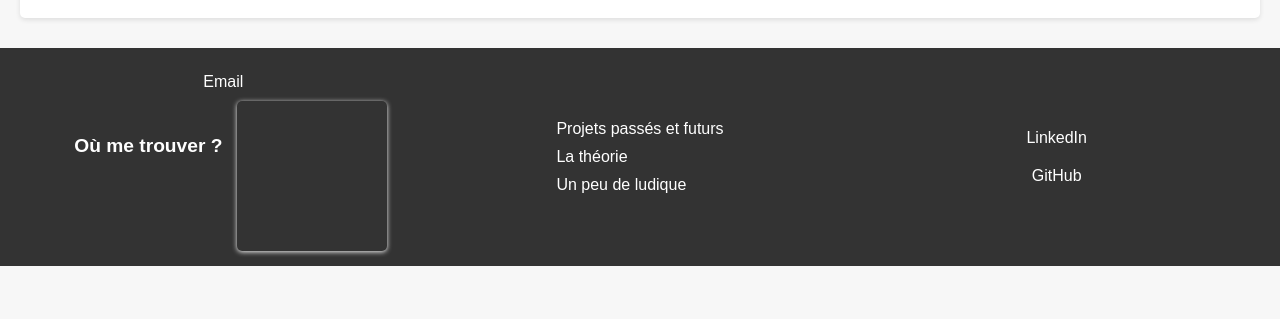
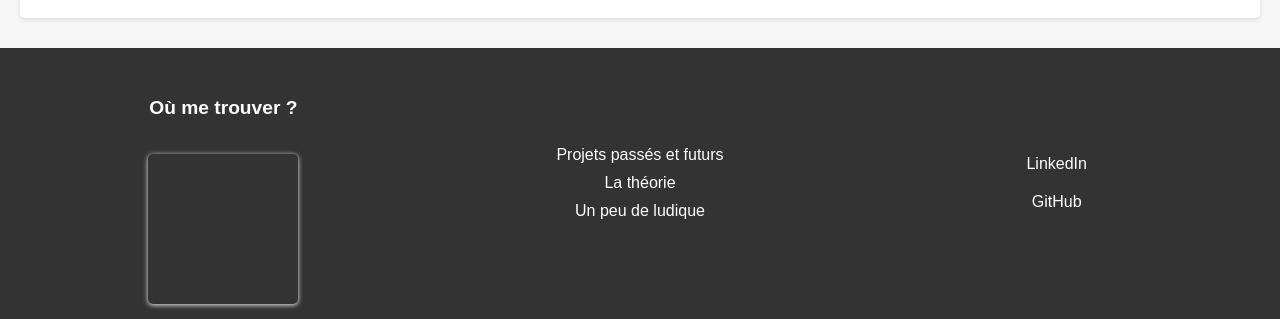
Before and after one commit to Poca23/portfolio2.0, a plain HTML site: page index.html in a window 1280 px wide. Shown: the part 1238-1557 px from the top of the page. Before the commit the page ends 1504 px from the top, so only its background shows below. Drawn offline with Linux system fonts and the light colour scheme.

Commit message:
mv css & html footer et header mail & map

```diff
--- a/index.html
+++ b/index.html
@@ -19,6 +19,9 @@
       <div class="header-text">
         <h1>Mon Portfolio</h1>
         <h2>Explorez mes projets et réalisations</h2>
+      </div>
+      <div class="mail">
+        <a href="mailto:">Email</a>
       </div>
     </header>
     <!-- Main -->
@@ -87,11 +90,8 @@
     <!-- Footer -->
     <footer>
       <div class="footer-left">
-        <a href="mailto:">Email</a>
         <div class="footer-map">
-          <h3>
-            Où me trouver ?
-          </h3>
+          <h3>Où me trouver ?</h3>
           <div id="map"></div>
         </div>
       </div>
--- a/styles.css
+++ b/styles.css
@@ -18,14 +18,12 @@ header {
   box-sizing: border-box;
 }
 
-body > header > div.logo{
+body > header > div.logo {
   text-align: center;
 }
 
-
 .logo {
   flex: 0 0 10%; /* Le logo occupe 10% du header */
-
 }
 
 .logo img {
@@ -94,7 +92,7 @@ article.facebook-feed h2 {
 
 .fb-page {
   margin: 0 auto;
-  width: 100% !important;  /* Assure que le widget occupe toute la largeur disponible */
+  width: 100% !important; /* Assure que le widget occupe toute la largeur disponible */
   height: auto !important;
   min-height: 600px;
   max-width: 500px;
@@ -105,7 +103,7 @@ article.facebook-feed h2 {
 }
 
 .fb-image-container img {
-  width: 100%;  /* L'image est responsive */
+  width: 100%; /* L'image est responsive */
   max-width: 80px;
   height: auto;
   object-fit: cover;
@@ -145,28 +143,38 @@ footer {
 
 .footer-map {
   display: flex;
+  justify-content: center;
   flex-direction: row;
   align-items: flex-start;
+  flex-wrap: wrap;
+
 }
 
-
-#mail{
-margin-top: 10px;
-margin-bottom: 10px;
+#mail {
+  margin-top: 10px;
+  margin-bottom: 10px;
 }
 
 .footer-map h3 {
+  width: 100%;
   font-size: 1.2rem;
   padding: 15px;
   color: white;
+  text-align: center;
 }
 
 #map {
+  width: 100%;
   width: 150px;
-  height:150px;
+  height: 150px;
   border-radius: 5px;
   box-shadow: 0 1px 5px #f1f1f1;
 }
+
+body > footer > div.footer-center > ul{
+  text-align: center;
+}
+
 
 /* Responsive : Moins de 900px */
 @media (max-width: 900px) {
@@ -207,7 +215,6 @@ body > footer > div.footer-left > div {
   object-fit: cover;
   height: auto;
 }
-
 
 .footer-left,
 .footer-center,
```
